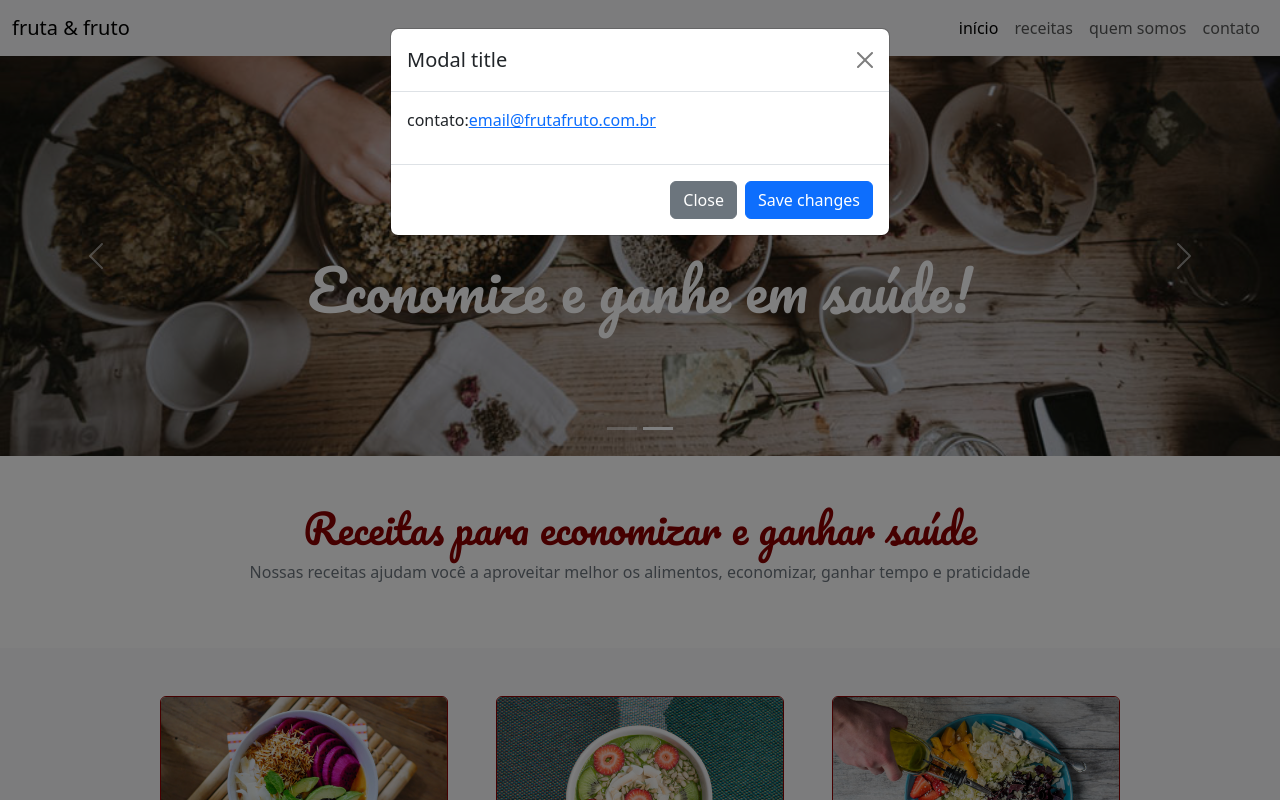
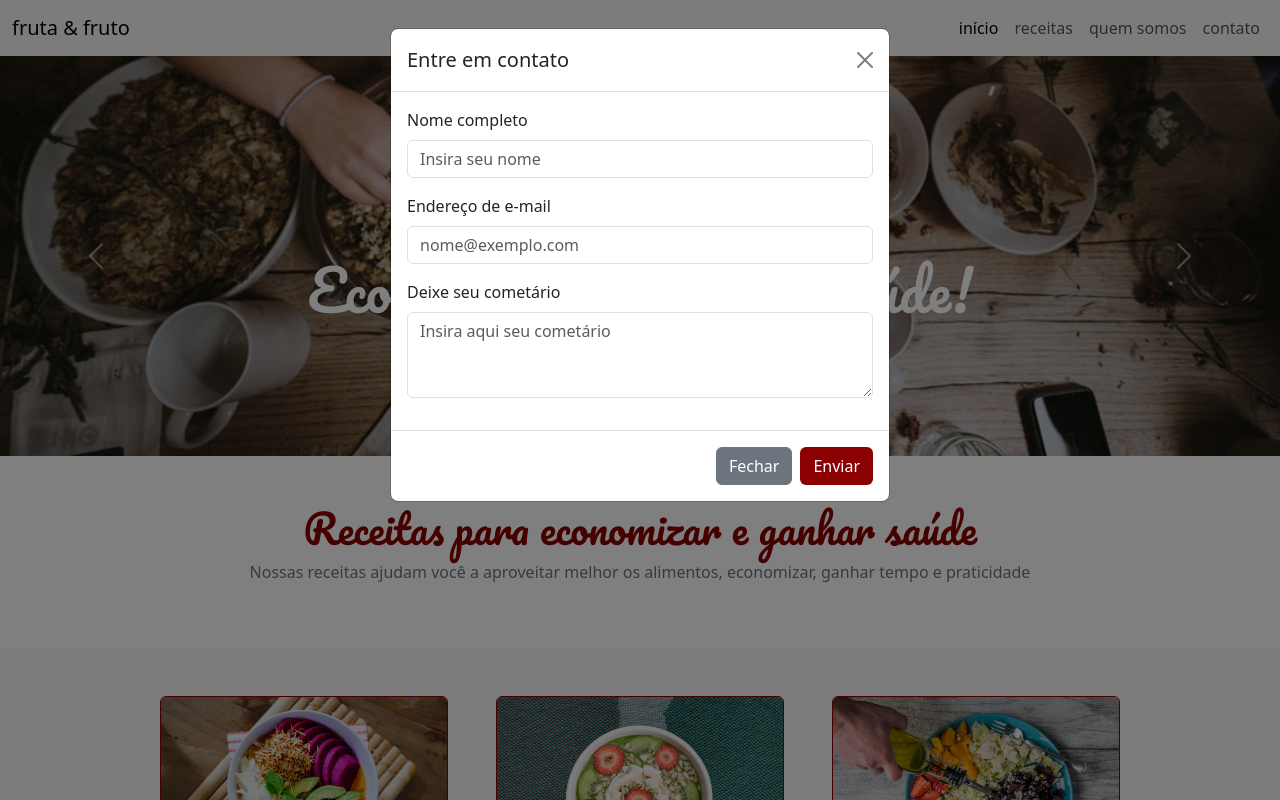
Before and after one commit to Rubendvb/bootstrap-landing-page, a plain HTML site: page index.html in a window 1280 px wide. Both pictures are taken after a click on the link "contato". Shown: the top 800 px of the page. Drawn offline with nearby package versions, Linux system fonts and the light colour scheme.

Commit message:
finalizando modal

```diff
--- a/index.html
+++ b/index.html
@@ -257,7 +257,9 @@
       <div class="modal-dialog">
         <div class="modal-content">
           <div class="modal-header">
-            <h1 class="modal-title fs-5" id="exampleModalLabel">Modal title</h1>
+            <h1 class="modal-title fs-5" id="exampleModalLabel">
+              Entre em contato
+            </h1>
             <button
               type="button"
               class="btn-close"
@@ -266,11 +268,42 @@
             ></button>
           </div>
           <div class="modal-body">
-            <p>
-              contato:<a href="mailto:email@frutafruto.com.br"
-                >email@frutafruto.com.br</a
-              >
-            </p>
+            <form action="">
+              <div class="mb-3">
+                <label for="formGroupExampleInput" class="form-label"
+                  >Nome completo</label
+                >
+                <input
+                  type="text"
+                  class="form-control"
+                  id="formGroupExampleInput"
+                  placeholder="Insira seu nome"
+                />
+              </div>
+
+              <div class="mb-3">
+                <label for="exampleFormControlInput1" class="form-label"
+                  >Endereço de e-mail</label
+                >
+                <input
+                  type="email"
+                  class="form-control"
+                  id="exampleFormControlInput1"
+                  placeholder="nome@exemplo.com"
+                />
+              </div>
+              <div class="mb-3">
+                <label for="exampleFormControlTextarea1" class="form-label"
+                  >Deixe seu cometário</label
+                >
+                <textarea
+                  class="form-control"
+                  id="exampleFormControlTextarea1"
+                  placeholder="Insira aqui seu cometário"
+                  rows="3"
+                ></textarea>
+              </div>
+            </form>
           </div>
           <div class="modal-footer">
             <button
@@ -278,13 +311,19 @@
               class="btn btn-secondary"
               data-bs-dismiss="modal"
             >
-              Close
+              Fechar
             </button>
-            <button type="button" class="btn btn-primary">Save changes</button>
+            <button type="button" class="btn btn__color">Enviar</button>
           </div>
         </div>
       </div>
     </div>
+
+    <p>
+      contato:<a href="mailto:email@frutafruto.com.br"
+        >email@frutafruto.com.br</a
+      >
+    </p>
 
     <script
       src="https://cdn.jsdelivr.net/npm/@popperjs/core@2.11.8/dist/umd/popper.min.js"
```
